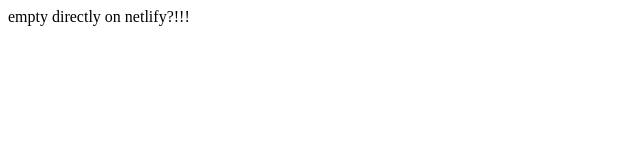
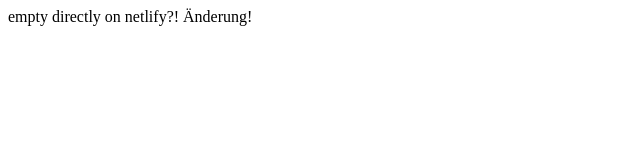
Before and after one commit to uwek/naked-skel, a website: page index.html in a window 1280 px wide. Shown: the full height of the page, 0-640 px from the left. Drawn offline with Linux system fonts and the light colour scheme.

Commit message:
ChChChanges

```diff
--- a/index.html
+++ b/index.html
@@ -5,7 +5,7 @@
     <meta charset="UTF-8" />
   </head>
   <body>
-    <div id="root">empty directly on netlify?!!!</div>
+    <div id="root">empty directly on netlify?! Änderung!</div>
     <script src="index.js"></script>
   </body>
 </html>
```
